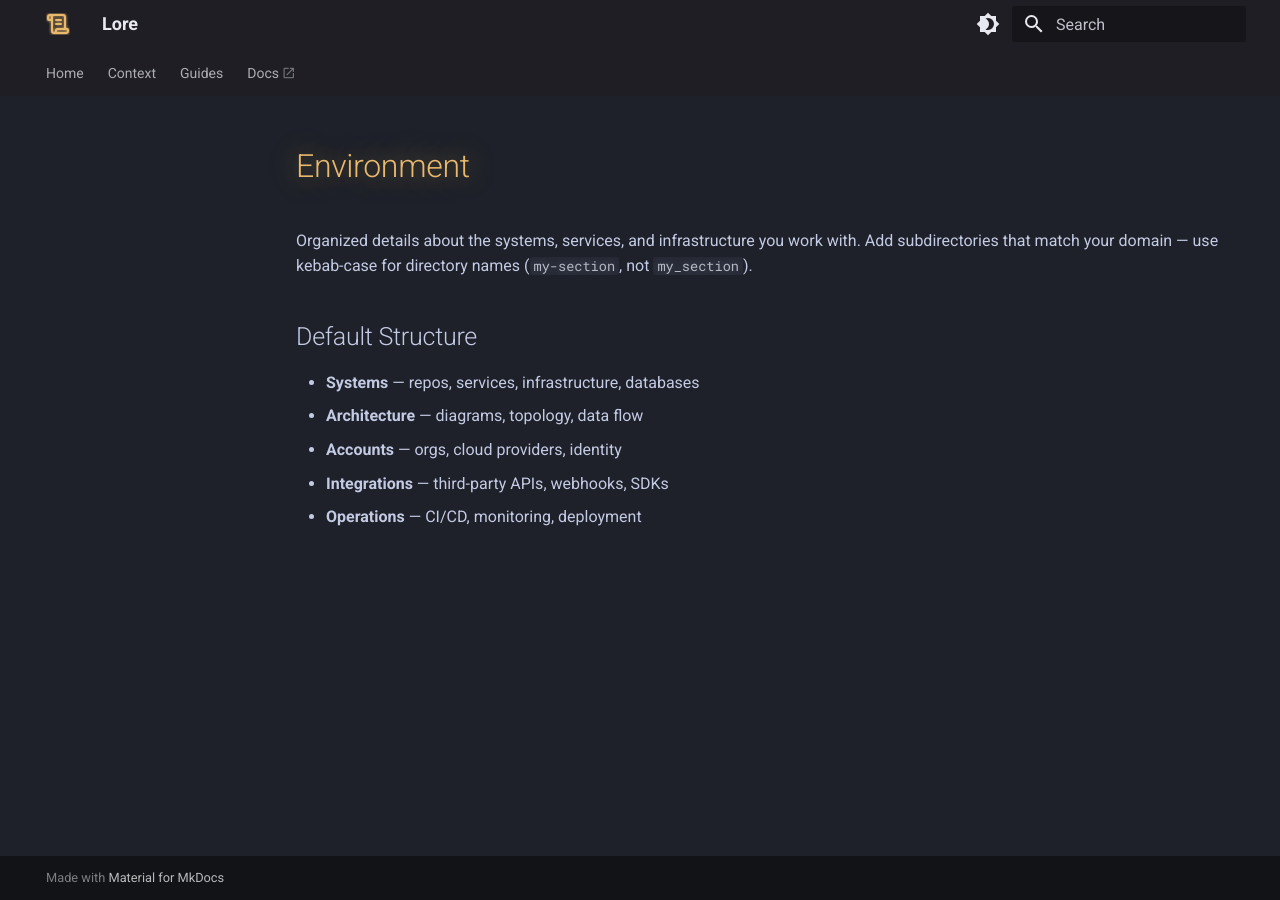
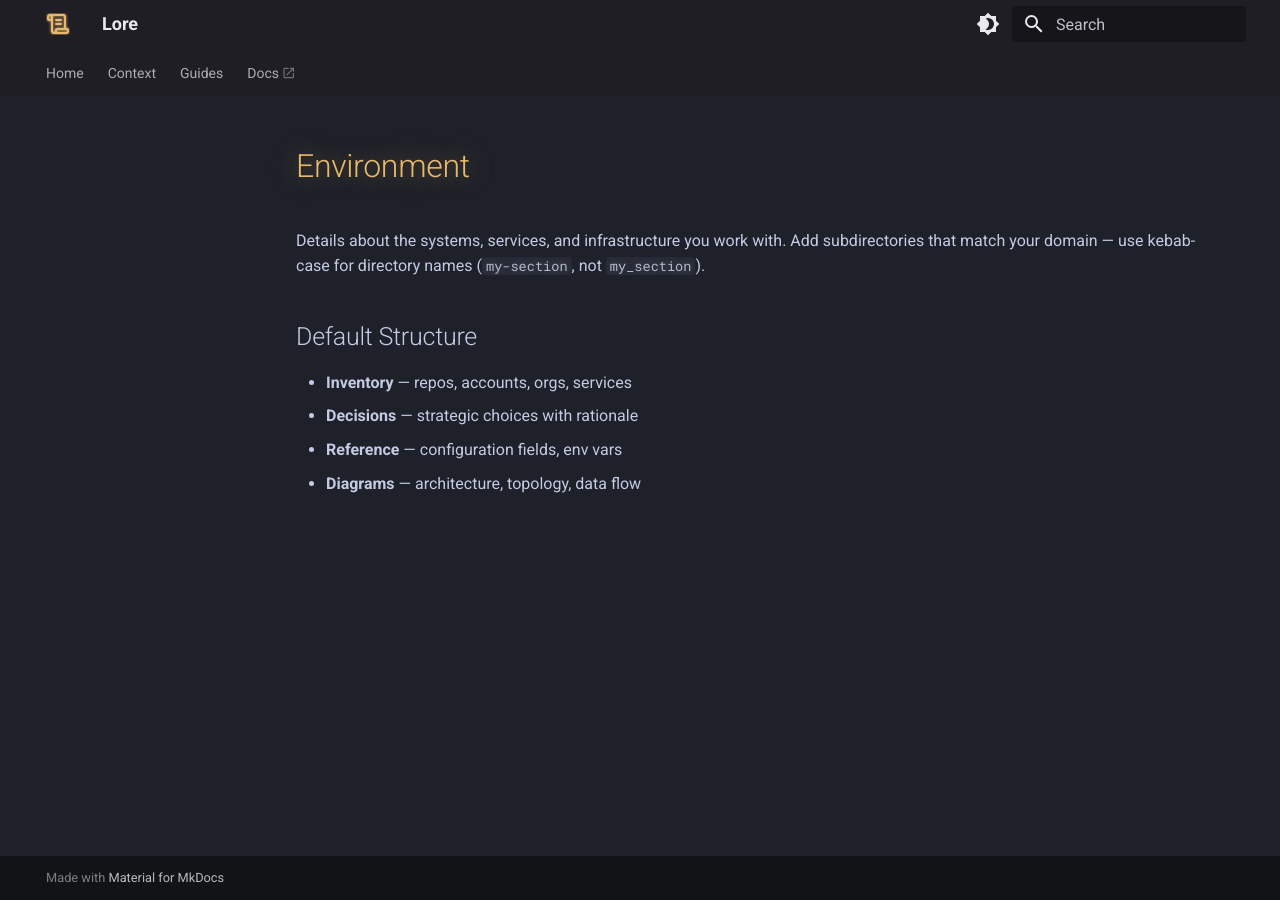
Before and after one commit to lorehq/lore, an MkDocs documentation site: the page built from docs/knowledge/environment/index.md, in a window 1280 px wide. Built offline with MkDocs 1.6.1 and Material for MkDocs 9.7.7, drawn with Linux system fonts in a browser that asks for light colours.

Commit message:
Use broader environment/ subdirs: inventory, decisions, reference, diagrams
Replaces granular enterprise dirs (accounts, systems, architecture,
operations, integrations) with broader categories that fit real content.
Updates hook hint and consolidate example path.

Co-Authored-By: Claude Opus 4.6 <noreply@anthropic.com>

```diff
--- a/docs/knowledge/environment/index.md
+++ b/docs/knowledge/environment/index.md
@@ -1,11 +1,10 @@
 # Environment
 
-Organized details about the systems, services, and infrastructure you work with. Add subdirectories that match your domain — use kebab-case for directory names (`my-section`, not `my_section`).
+Details about the systems, services, and infrastructure you work with. Add subdirectories that match your domain — use kebab-case for directory names (`my-section`, not `my_section`).
 
 ## Default Structure
 
-- **Systems** — repos, services, infrastructure, databases
-- **Architecture** — diagrams, topology, data flow
-- **Accounts** — orgs, cloud providers, identity
-- **Integrations** — third-party APIs, webhooks, SDKs
-- **Operations** — CI/CD, monitoring, deployment
+- **Inventory** — repos, accounts, orgs, services
+- **Decisions** — strategic choices with rationale
+- **Reference** — configuration fields, env vars
+- **Diagrams** — architecture, topology, data flow
```
Also changed, not shown: .claude/skills/lore-consolidate/SKILL.md (+1 -1 lines), .lore/skills/lore-consolidate/SKILL.md (+1 -1 lines), docs/knowledge/environment/accounts/index.md (deleted, +0 -3 lines), docs/knowledge/environment/decisions/index.md (added, +3 -0 lines), docs/knowledge/environment/diagrams/index.md (renamed from docs/knowledge/environment/architecture/index.md, +1 -1 lines), docs/knowledge/environment/integrations/index.md (deleted, +0 -3 lines), docs/knowledge/environment/inventory/index.md (added, +3 -0 lines), docs/knowledge/environment/operations/index.md (deleted, +0 -3 lines), docs/knowledge/environment/reference/index.md (added, +3 -0 lines), docs/knowledge/environment/systems/index.md (deleted, +0 -5 lines), 1 other file.
